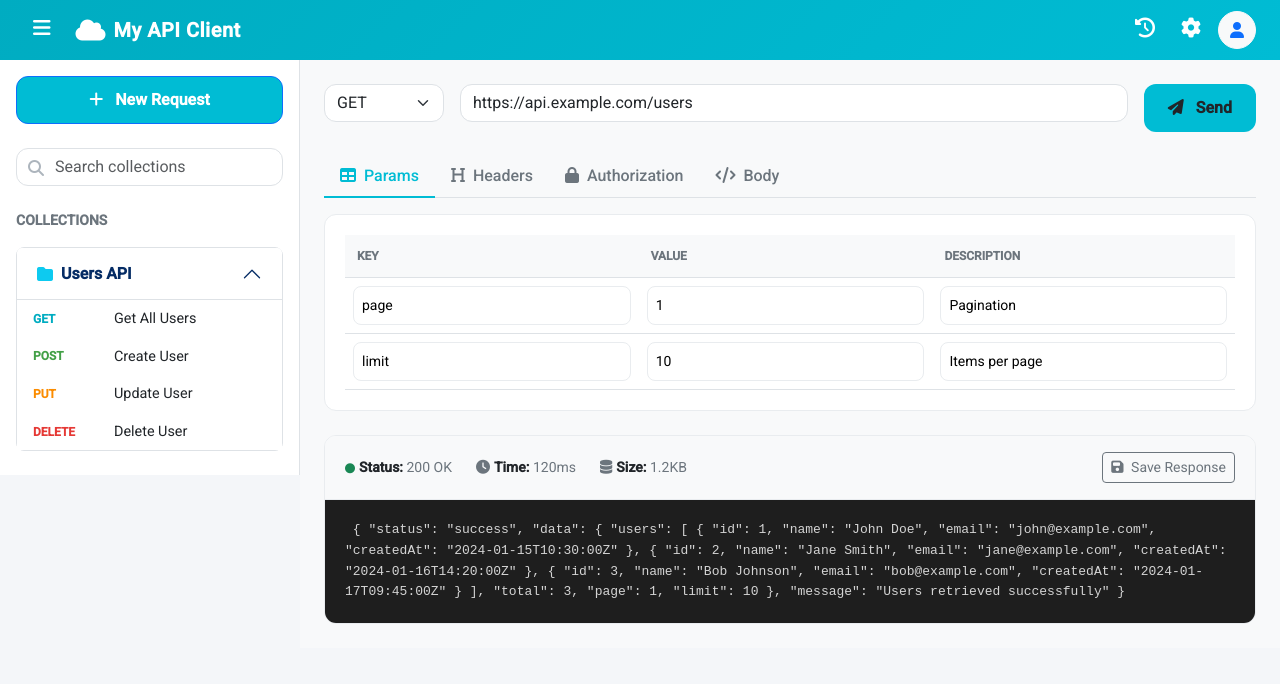
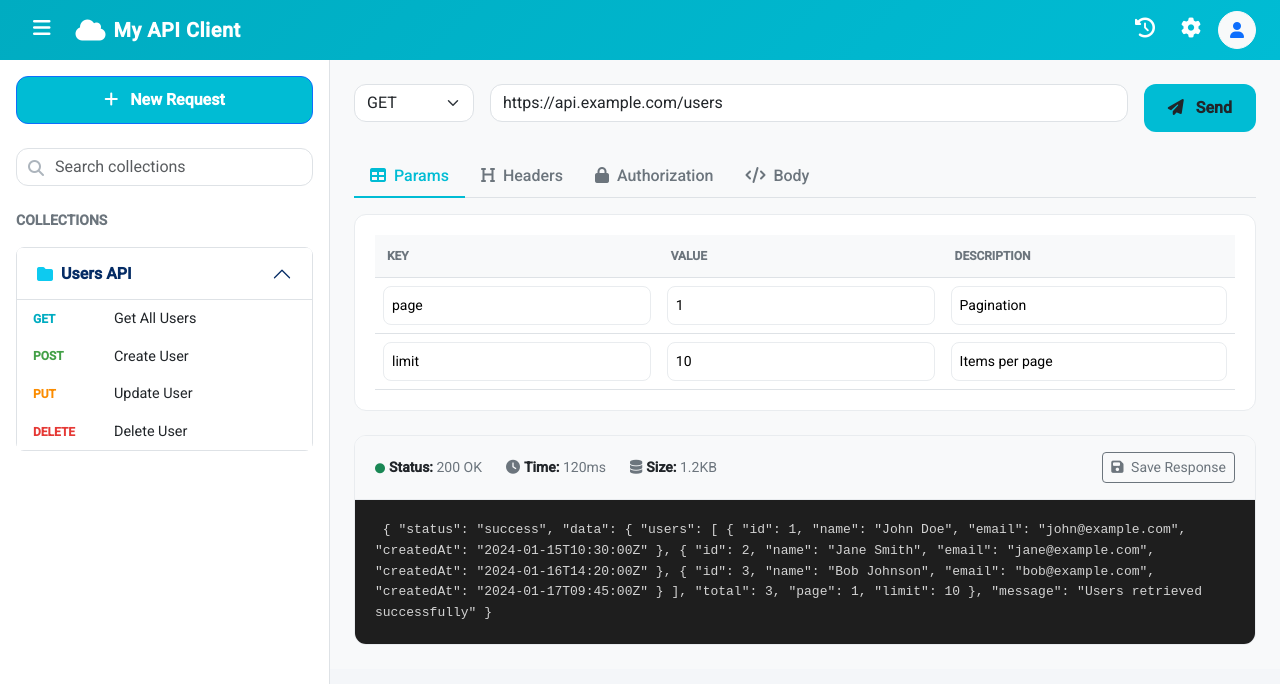
Before and after one commit to T800-M101/memoMan, an Angular app: page / in a window 1280 px wide. Shown: the top 684 px of the page. Built offline with nearby package versions, Linux system fonts and the light colour scheme.

Commit message:
remove styles from html

```diff
--- a/src/app/components/request-bar/request-bar.html
+++ b/src/app/components/request-bar/request-bar.html
@@ -1,6 +1,6 @@
 <div class="row g-3 mb-4">
   <div class="col-auto">
-    <select class="form-select method-select" style="width: 120px;">
+    <select class="form-select method-select">
       <option value="GET" selected>GET</option>
       <option value="POST">POST</option>
       <option value="PUT">PUT</option>
@@ -12,7 +12,7 @@
       value="https://api.example.com/users">
   </div>
   <div class="col-auto">
-    <button class="btn send-btn px-4" style="height: 48px;">
+    <button class="btn send-btn px-4">
       <i class="fas fa-paper-plane me-2"></i> Send
     </button>
   </div>
--- a/src/app/components/request-bar/request-bar.scss
+++ b/src/app/components/request-bar/request-bar.scss
@@ -1,4 +1,5 @@
 .method-select {
+  width: 120px;
   border-radius: 12px;
   border: 1px solid #dee2e6;
 
@@ -19,6 +20,7 @@
 }
 
 .send-btn {
+  height: 48px;
   background: #00bcd4;
   border: none;
   border-radius: 12px;
--- a/src/app/components/request-tabs/request-tabs.html
+++ b/src/app/components/request-tabs/request-tabs.html
@@ -29,9 +29,9 @@
     <table class="table params-table mb-0">
       <thead>
         <tr>
-          <th style="width: 33%">KEY</th>
-          <th style="width: 33%">VALUE</th>
-          <th style="width: 34%">DESCRIPTION</th>
+          <th>KEY</th>
+          <th>VALUE</th>
+          <th>DESCRIPTION</th>
         </tr>
       </thead>
       <tbody>
@@ -54,9 +54,9 @@
     <table class="table params-table mb-0">
       <thead>
         <tr>
-          <th style="width: 33%">KEY</th>
-          <th style="width: 33%">VALUE</th>
-          <th style="width: 34%">DESCRIPTION</th>
+          <th>KEY</th>
+          <th>VALUE</th>
+          <th>DESCRIPTION</th>
         </tr>
       </thead>
       <tbody>
@@ -93,11 +93,11 @@
     <label class="form-label fw-semibold mb-2">
       <i class="fas fa-brackets-curly me-1 text-info"></i> JSON Body
     </label>
-    <textarea class="form-control font-monospace" rows="8" placeholder='{
+    <textarea class="form-control font-monospace json-textarea" rows="8" placeholder='{
   "name": "John Doe",
   "email": "john@example.com",
   "role": "admin"
-}' style="font-family: 'Courier New', monospace; font-size: 13px;">{
+}'>{
   "name": "John Doe",
   "email": "john@example.com",
   "role": "admin"
--- a/src/app/components/request-tabs/request-tabs.scss
+++ b/src/app/components/request-tabs/request-tabs.scss
@@ -25,6 +25,7 @@
 
 .params-table {
   th {
+    width: 33%;
     background: #f8f9fa;
     font-size: 0.75rem;
     font-weight: 700;
@@ -32,6 +33,10 @@
     text-transform: uppercase;
     padding: 0.75rem;
   }
+
+  th:first-child { width: 33%; }
+  th:nth-child(2) { width: 33%; }
+  th:last-child { width: 34%; }
 
   td {
     padding: 0.5rem;
@@ -62,3 +67,8 @@
     box-shadow: 0 0 0 0.2rem rgba(0, 188, 212, 0.25);
   }
 }
+
+.json-textarea {
+  font-family: 'Courier New', monospace;
+  font-size: 13px;
+}
--- a/src/app/components/response-section/response-section.html
+++ b/src/app/components/response-section/response-section.html
@@ -1,7 +1,7 @@
 <div class="response-section">
   <div class="response-header d-flex justify-content-between align-items-center flex-wrap gap-2">
     <div class="response-meta d-flex gap-4">
-      <span><i class="fas fa-circle text-success me-1" style="font-size: 10px;"></i> <strong>Status:</strong> 200 OK</span>
+      <span><i class="fas fa-circle text-success me-1 status-icon"></i> <strong>Status:</strong> 200 OK</span>
       <span><i class="fas fa-clock me-1"></i> <strong>Time:</strong> 120ms</span>
       <span><i class="fas fa-database me-1"></i> <strong>Size:</strong> 1.2KB</span>
     </div>
@@ -10,7 +10,7 @@
     </button>
   </div>
   <div class="response-body">
-    <div style="font-family: 'Courier New', monospace; font-size: 13px; line-height: 1.6; white-space: pre-wrap;">
+    <div class="response-json">
       &lcub;
         "status": "success",
         "data": &lcub;
--- a/src/app/components/response-section/response-section.scss
+++ b/src/app/components/response-section/response-section.scss
@@ -9,6 +9,10 @@
   background: #f8f9fa;
   padding: 1rem 1.25rem;
   border-bottom: 1px solid #e9ecef;
+}
+
+.status-icon {
+  font-size: 10px;
 }
 
 .response-meta {
@@ -29,3 +33,10 @@
   max-height: 400px;
   overflow: auto;
 }
+
+.response-json {
+  font-family: 'Courier New', monospace;
+  font-size: 13px;
+  line-height: 1.6;
+  white-space: pre-wrap;
+}
--- a/src/app/components/sidebar/sidebar.html
+++ b/src/app/components/sidebar/sidebar.html
@@ -1,15 +1,14 @@
-<aside class="sidebar" style="width: 300px; min-width: 300px;">
+<div class="sidebar">
   <div class="p-3">
     <!-- New Request Button -->
-    <button class="btn btn-primary w-100 new-request-btn mb-4" style="background: #00bcd4; height: 48px;">
+    <button class="btn btn-primary w-100 new-request-btn mb-4">
       <i class="fas fa-plus me-2"></i> New Request
     </button>
 
     <!-- Search Field -->
     <div class="mb-4 position-relative">
-      <i class="fas fa-search position-absolute" style="left: 12px; top: 12px; color: #adb5bd;"></i>
-      <input type="text" class="form-control" placeholder="Search collections"
-        style="padding-left: 38px; border-radius: 12px;">
+      <i class="fas fa-search search-icon"></i>
+      <input type="text" class="form-control search-input" placeholder="Search collections">
     </div>
 
     <!-- Collections Title -->
@@ -51,4 +50,4 @@
       </div>
     </div>
   </div>
-</aside>
+</div>
--- a/src/app/components/sidebar/sidebar.scss
+++ b/src/app/components/sidebar/sidebar.scss
@@ -1,9 +1,14 @@
 .sidebar {
+  width: 330px;
+  min-width: 310px;
   background: white;
   border-right: 1px solid #dee2e6;
   overflow-y: auto;
+  height: 100%;
 
   .new-request-btn {
+    background: #00bcd4;
+    height: 48px;
     border-radius: 12px;
     font-weight: 600;
     transition: all 0.2s;
@@ -12,6 +17,18 @@
       transform: translateY(-1px);
       box-shadow: 0 4px 12px rgba(0, 188, 212, 0.3);
     }
+  }
+
+  .search-icon {
+    position: absolute;
+    left: 12px;
+    top: 12px;
+    color: #adb5bd;
+  }
+
+  .search-input {
+    padding-left: 38px;
+    border-radius: 12px;
   }
 
   .request-item {
--- a/src/app/components/topbar/topbar.html
+++ b/src/app/components/topbar/topbar.html
@@ -16,8 +16,7 @@
     <button class="btn btn-link text-white p-2">
       <i class="fas fa-cog fs-5"></i>
     </button>
-    <button class="btn btn-light rounded-circle d-flex align-items-center justify-content-center"
-      style="width: 38px; height: 38px;">
+    <button class="btn btn-light rounded-circle avatar-btn">
       <i class="fas fa-user text-primary"></i>
     </button>
   </div>
--- a/src/app/components/topbar/topbar.scss
+++ b/src/app/components/topbar/topbar.scss
@@ -19,4 +19,17 @@
     font-weight: 700;
     letter-spacing: 0.5px;
   }
+
+  .avatar-btn {
+    width: 38px;
+    height: 38px;
+    display: flex;
+    align-items: center;
+    justify-content: center;
+
+    &:hover {
+      transform: scale(1.05);
+      transition: transform 0.2s ease;
+    }
+  }
 }
--- a/src/styles.scss
+++ b/src/styles.scss
@@ -15,6 +15,9 @@ body {
 }
 
 html, body {
+  height: 100%;
+  margin: 0;
+  padding: 0;
   font-family: 'Roboto', sans-serif;
 }
 
```
